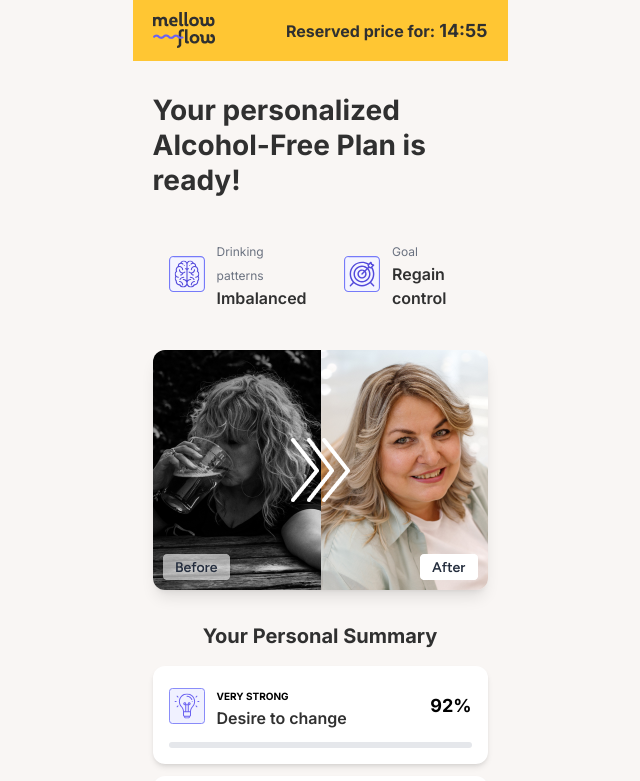
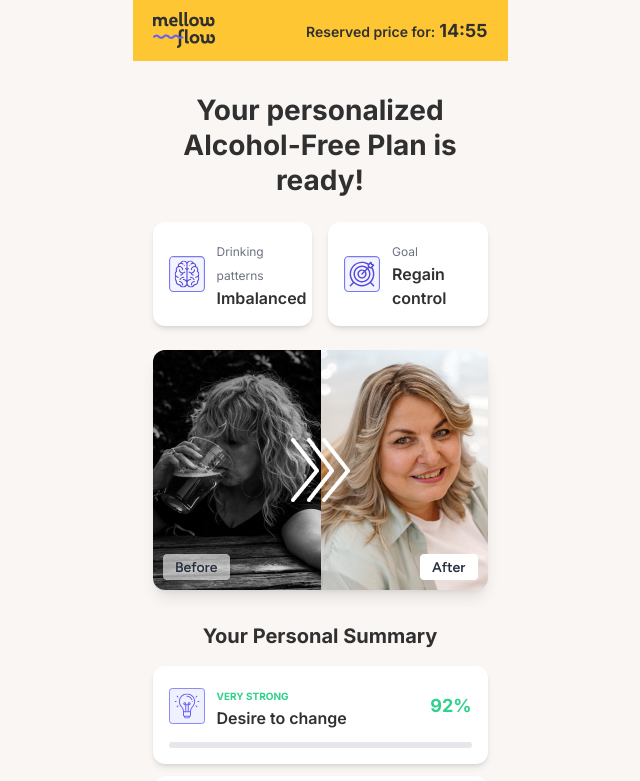
Before and after one commit to Viktorija-Sta/netzet-quiz, a Next.js app: page /checkout in a window 1280 px wide. Shown: the top 781 px of the page, without its empty margins (320-960 px from the left). Built offline with nearby package versions, Linux system fonts and the light colour scheme.

Commit message:
Refactor CheckoutPage layout and update summaryData structure for improved styling and consistency

```diff
--- a/app/checkout/page.tsx
+++ b/app/checkout/page.tsx
@@ -5,32 +5,34 @@ import { CountDownTimer } from "../components/CountdownTimer"
 import { useQuiz } from "../context/QuizContext"
 import { summaryData } from "../data/quizData"
 
+
 export default function CheckoutPage() {
-    const { gender } = useQuiz()
+    const { gender } = useQuiz();
 
     return (
         <main className="flex flex-col items-center min-h-screen bg-page-bg">
-            <div className="w-full max-w-[375px] bg-timer-yellow-bg py-3 flex justify-center">
-        <div className="flex items-center w-full max-w-[375px] px-5 justify-between">
+
+
+            <div className="w-full max-w-[375px]">
+
+                <div className="w-full bg-timer-yellow-bg py-3 flex justify-center px-5">
+                    <div className="flex items-center w-full justify-between">
                         <Image src="/logo.png" alt="Mellow Flow" width={62} height={36} priority />
-          <span className="font-bold text-text-gray ">
+                        <span className="font-semibold text-text-gray text-sm">
                             Reserved price for:
                             <CountDownTimer />
                         </span>
                     </div>
                 </div>
 
+                <div className="w-full px-5 py-8">
 
-      <div className="w-full max-w-[375px] px-5 py-8">
-
-        <h1 className="text-[28px] font-bold text-text-gray  leading-tight">
+                    <h1 className="text-[28px] font-bold text-text-gray text-center leading-tight">
                         Your personalized Alcohol-Free Plan is ready!
                     </h1>
 
-
                     <div className="grid grid-cols-2 gap-4 mt-6">
-          <div className=" p-4 flex items-center">
-
+                        <div className="bg-white rounded-xl shadow-md p-4 flex items-center">
                             <Image
                                 src="/icons/Frame.svg"
                                 alt="Drinking patterns"
@@ -43,8 +45,7 @@ export default function CheckoutPage() {
                                 <span className="block font-semibold text-text-gray">Imbalanced</span>
                             </div>
                         </div>
-          <div className=" p-4 flex items-center">
-
+                        <div className="bg-white rounded-xl shadow-md p-4 flex items-center">
                             <Image
                                 src="/icons/Target.svg"
                                 alt="Target"
@@ -70,7 +71,6 @@ export default function CheckoutPage() {
                         />
                     </div>
 
-
                     <div className="mt-8">
                         <h2 className="text-xl font-bold text-text-gray text-center">
                             Your Personal Summary
@@ -81,7 +81,6 @@ export default function CheckoutPage() {
                                 <div key={item.title} className="bg-white rounded-xl shadow-md p-4">
                                     <div className="flex items-center justify-between">
                                         <div className="flex items-center">
-
                                             <Image
                                                 src={item.iconSrc}
                                                 alt={item.title}
@@ -90,21 +89,18 @@ export default function CheckoutPage() {
                                                 className="mr-3 flex-shrink-0"
                                             />
                                             <div>
-
-                      <span className={`text-[10px] font-bold text-${item.color}`}>
+                                                <span className={`text-[10px] font-bold ${item.colorClasses.text}`}>
                                                     {item.tag}
                                                 </span>
                                                 <span className="block text-base font-semibold text-text-gray">{item.title}</span>
                                             </div>
                                         </div>
-
-                  <span className={`text-lg font-bold text-${item.color}`}>{item.progress}%</span>
+                                        <span className={`text-lg font-bold ${item.colorClasses.text}`}>{item.progress}%</span>
                                     </div>
-
 
                                     <div className="w-full bg-summary-gray rounded-full h-1.5 mt-3">
                                         <div
-                    className={`bg-${item.color} h-1.5 rounded-full`}
+                                            className={`${item.colorClasses.bg} h-1.5 rounded-full`}
                                             style={{ width: `${item.progress}%` }}
                                         />
                                     </div>
@@ -112,8 +108,8 @@ export default function CheckoutPage() {
                             ))}
                         </div>
                     </div>
-
+                </div>
             </div>
         </main>
-  )
+    );
 }
--- a/app/data/quizData.ts
+++ b/app/data/quizData.ts
@@ -231,27 +231,39 @@ export const summaryData = [
     tag: 'VERY STRONG',
     title: 'Desire to change',
     progress: 92,
-    color: 'summary-green'
+    colorClasses: {
+      text: 'text-summary-green',
+      bg: 'summary-green',
+    },
   },
   {
     iconSrc: '/icons/IconCraving.svg',
     tag: 'TOO HIGH',
     title: 'Craving',
     progress: 84,
-    color: 'summary-red'
+    colorClasses: {
+      text: 'text-summary-red',
+      bg: 'summary-red',
+    },
   },
   {
     iconSrc: '/icons/IconBlock.svg',
     tag: 'TOO HIGH',
     title: 'Mental Blocks',
     progress: 74,
-    color: 'summary-red'
+    colorClasses: {
+      text: 'text-summary-red',
+      bg: 'summary-red',
+    },
   },
   {
     iconSrc: '/icons/IconStress2.svg',
     tag: 'MODERATELY HIGH',
     title: 'Stress',
     progress: 52,
-    color: 'summary-yellow'
+    colorClasses: {
+      text: 'text-summary-yellow',
+      bg: 'summary-yellow',
+    },
   }
 ]
```
Lines whose indentation alone changed are shown as unchanged.
